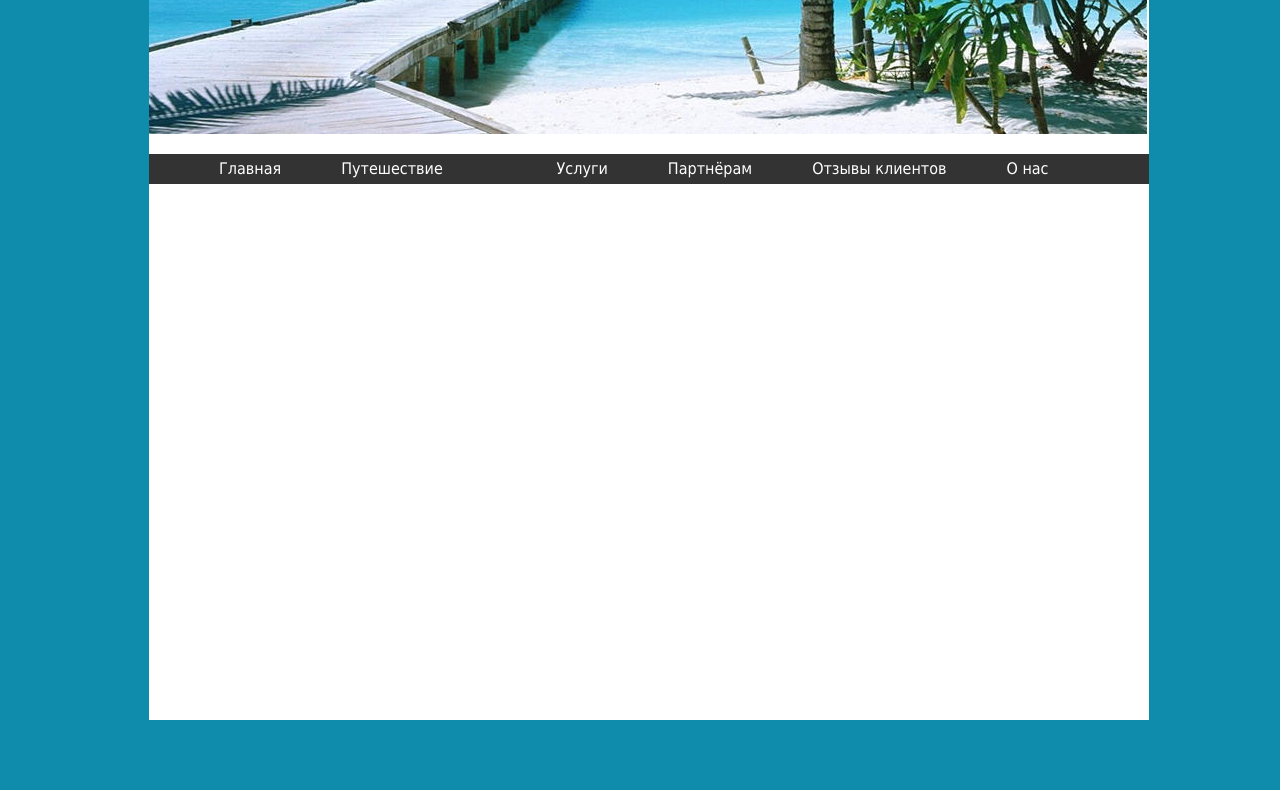
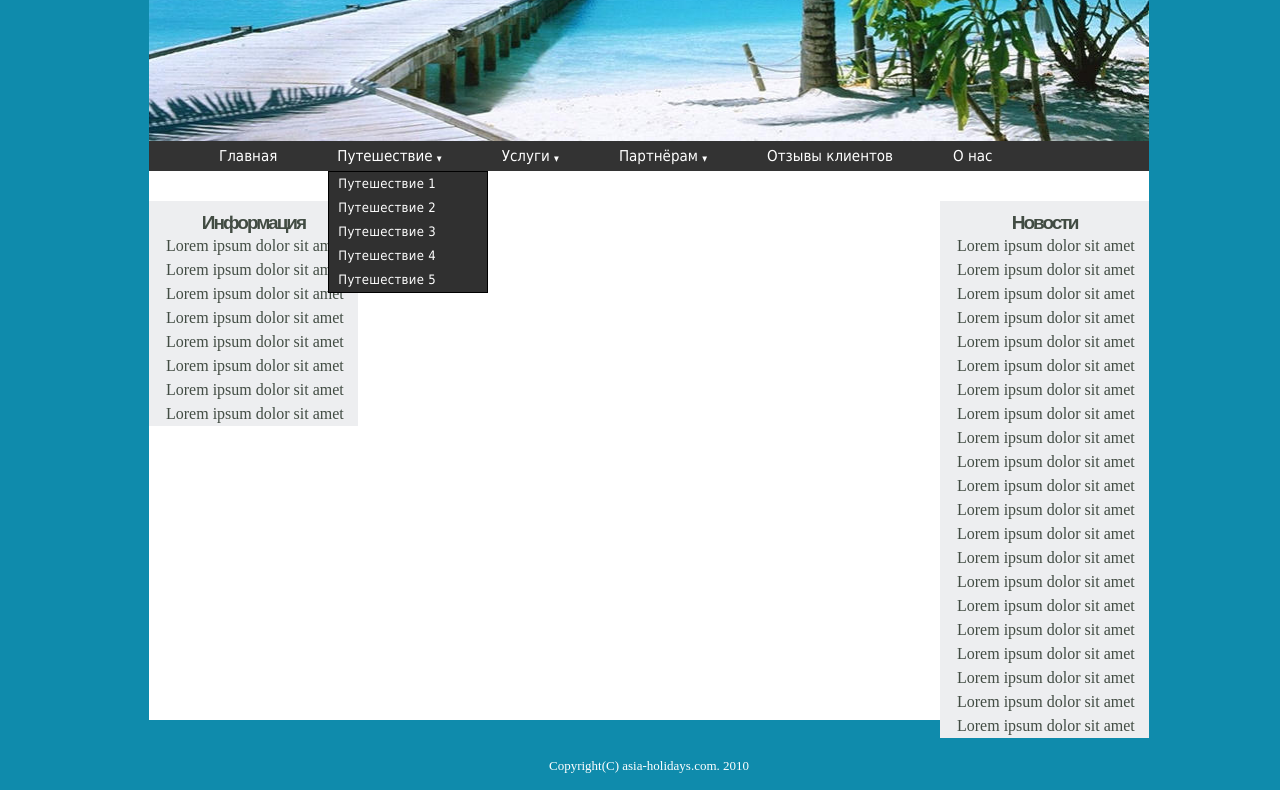
Before and after one commit to seqular/AsiaHolydays, a plain HTML site: page index.html in a window 1280 px wide. Shown: the part 270-1060 px from the top of the page. Drawn offline with Linux system fonts and the light colour scheme.

Commit message:
More customization

```diff
--- a/css/style.css
+++ b/css/style.css
@@ -2,10 +2,22 @@ body{
 	margin: 0px;
 	padding: 0px;
 	background-color: #0f8bac;
+
+
+
+
+}
+
+ul{
+	-webkit-margin-before: 0em;
+    -webkit-margin-after: 0em;
+    -webkit-margin-start: 0px;
+    -webkit-margin-end: 0px;
+    -webkit-padding-start: 40px;
 }
 
 .page{
-	width:1280px;
+	/*width:1280px;*/
 	height:1060px;
 	position: relative;
 }
@@ -31,14 +43,16 @@ body{
 
 .contacts{
     color: #5fa5bb;
-	float:right;
-	margin-top: 10px;
-    margin-right: 40px;
+    float: right;
+    margin-top: 7px;
+    margin-right: 21px;
+    font-size: 13px;
+    line-height: 19px;
 }
 .flags{
     float: right;
-    margin-top: 120px;
-    margin-right: 30px;
+    margin-top: 110px;
+    margin-right: 24px;
     position: absolute;
     right: 0;
     font-size: 12px;
@@ -49,17 +63,76 @@ body{
 }
 
 .flag>img{
-	margin:0 10px;
+	margin:0 7px;
 }
 
 .flag_title{
 	text-align: center;
 	text-decoration: underline;
 }
+
+.left_column{
+	width: 209px;
+	float: left;
+	color:#424c43;
+	background-color: #edeef0;
+}
+
+.sub2{
+    position: absolute;
+    background-color: #303030;
+    margin-left: -9px;
+    font-size: 13px;
+}
+
+.sub2>ul{
+    list-style: none;
+    padding-left: 9px;
+    padding-right: 51px;
+    border: 1px solid black;
+    line-height: 24px;
+    letter-spacing: 0.3px;
+}
+
+.tri{
+	font-size: 7px;
+	line-height: 10px;
+}
+
+.ltitle,.rtitle{
+	    font-size: 19px;
+    text-align: center;
+    font-weight: bold;
+    font-family: Arial;
+	margin-top: 11px;
+    letter-spacing: -2px;
+}
+.middle_column{
+	float:left;
+}
+.copyright{
+	text-align: center;
+	margin-top: 20px;
+    color: #fff;
+    font-size: 13px;
+}
+.right_column{
+	width:209px;
+	float:right;
+	color:#424c43;
+	background-color: #edeef0;
+}
 .logo{
 	margin-left: 28px;
 	float:left;
+	margin-top: 11px;
 }
+
+.text{
+	padding-left: 17px;
+    line-height: 24px;
+}
+
 .logo_title{
 	font-size: 12px;
     color: #5fa5bb;
@@ -71,17 +144,24 @@ body{
 }
 
 .clearfix:after{
-	content: '';
-	clear:both;
+        content: "&nbsp;";
+        display: block;
+        clear: both;
+        visibility: hidden;
+        height: 0;
+        line-height: 0;
+
 }
 
 .menu{
+    margin-top: -4px;
     list-style: none;
     height: 30px;
     line-height: 30px;
     background-color: #333;
-color:#fff;
+    color: #fff;
     font-family: 'Tahoma',sans-serif;
+    font-size: 15px;
 }
 
 .menuItem{
--- a/index.html
+++ b/index.html
@@ -7,6 +7,7 @@
 </head>
 <body>
 <div class="page">
+	<div class="line_grad"></div>
 	<div class="center_panel">
 		<div class="logo">
 			<img src="./img/logo.png" alt="">
@@ -44,11 +45,11 @@
 				<div class="flag_title">Мальдивы</div>
 			</div>
 		</div>
-		<div class="centralphoto"><img src="./img/photo.jpg" alt=""></div>
-		<div class="top_menu">
+		<div class="centralphoto"><img src="./img/photo.jpg" alt="" style="margin-top: -4px;width: 100%;"></div>
+		<div class="top_menu clearfix">
 			<ul class="menu">
 				<li class="menuItem">Главная</li>
-				<li class="menuItem">Путешествие
+				<li class="menuItem">Путешествие <span class="tri">&#9660;</span>
 					<div class="sub2">
 						<ul>
 							<li>Путешествие 1</li>
@@ -57,16 +58,54 @@
 							<li>Путешествие 4</li>
 							<li>Путешествие 5</li>
 						</ul>
-					</div></li>
-				<li class="menuItem">Услуги</li>
-				<li class="menuItem">Партнёрам</li>
+					</div>
+				</li>
+				<li class="menuItem">Услуги <span class="tri">&#9660;</span></li>
+				<li class="menuItem">Партнёрам <span class="tri">&#9660;</span></li>
 				<li class="menuItem">Отзывы клиентов</li>
 				<li class="menuItem">О нас</li>
 				<li class="menuItem">Контакты</li>
 			</ul>
 		</div>
+	<div class="left_column"><div class="ltitle">Информация</div>		<div class="text">Lorem ipsum dolor sit amet</div>
+		<div class="text">Lorem ipsum dolor sit amet</div>
+		<div class="text">Lorem ipsum dolor sit amet</div>
+		<div class="text">Lorem ipsum dolor sit amet</div>
+		<div class="text">Lorem ipsum dolor sit amet</div>
+		<div class="text">Lorem ipsum dolor sit amet</div>
+		<div class="text">Lorem ipsum dolor sit amet</div>
+		<div class="text">Lorem ipsum dolor sit amet</div>
+
+
 	</div>
-	<div class="line_grad"></div>
+	<div class="middle_column"></div>
+	<div class="right_column clearfix"><div class="rtitle">Новости</div>
+		<div class="text">Lorem ipsum dolor sit amet</div>
+		<div class="text">Lorem ipsum dolor sit amet</div>
+		<div class="text">Lorem ipsum dolor sit amet</div>
+		<div class="text">Lorem ipsum dolor sit amet</div>
+		<div class="text">Lorem ipsum dolor sit amet</div>
+		<div class="text">Lorem ipsum dolor sit amet</div>
+		<div class="text">Lorem ipsum dolor sit amet</div>
+		<div class="text">Lorem ipsum dolor sit amet</div>
+		<div class="text">Lorem ipsum dolor sit amet</div>
+		<div class="text">Lorem ipsum dolor sit amet</div>
+		<div class="text">Lorem ipsum dolor sit amet</div>
+		<div class="text">Lorem ipsum dolor sit amet</div>
+		<div class="text">Lorem ipsum dolor sit amet</div>
+		<div class="text">Lorem ipsum dolor sit amet</div>
+		<div class="text">Lorem ipsum dolor sit amet</div>
+		<div class="text">Lorem ipsum dolor sit amet</div>
+		<div class="text">Lorem ipsum dolor sit amet</div>
+		<div class="text">Lorem ipsum dolor sit amet</div>
+		<div class="text">Lorem ipsum dolor sit amet</div>
+		<div class="text">Lorem ipsum dolor sit amet</div>
+		<div class="text">Lorem ipsum dolor sit amet</div>
+
+	</div>
+
+	<div style="clear:right;"></div>
+	<div class="clearfix copyright">Copyright(C) asia-holidays.com. 2010</div>
 
 </div>
 </body>
```
Lines whose indentation alone changed are shown as unchanged.
